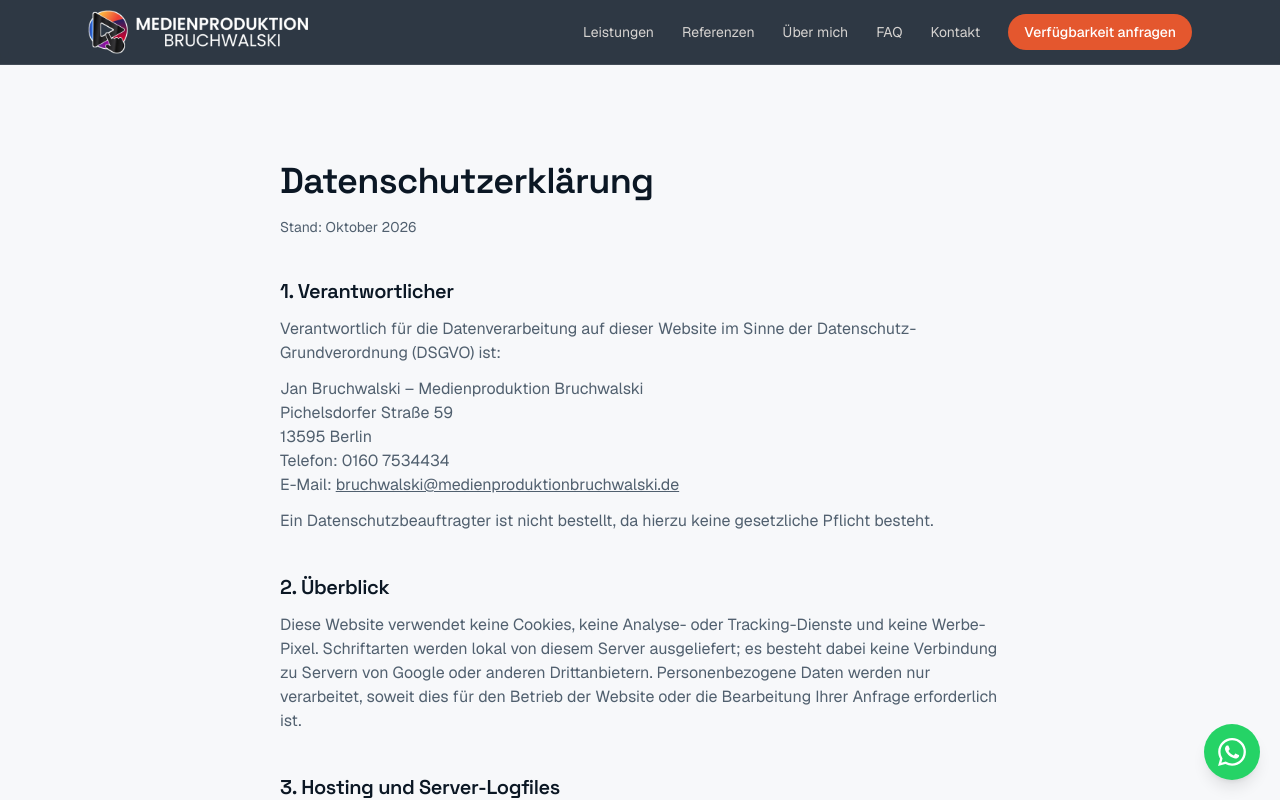
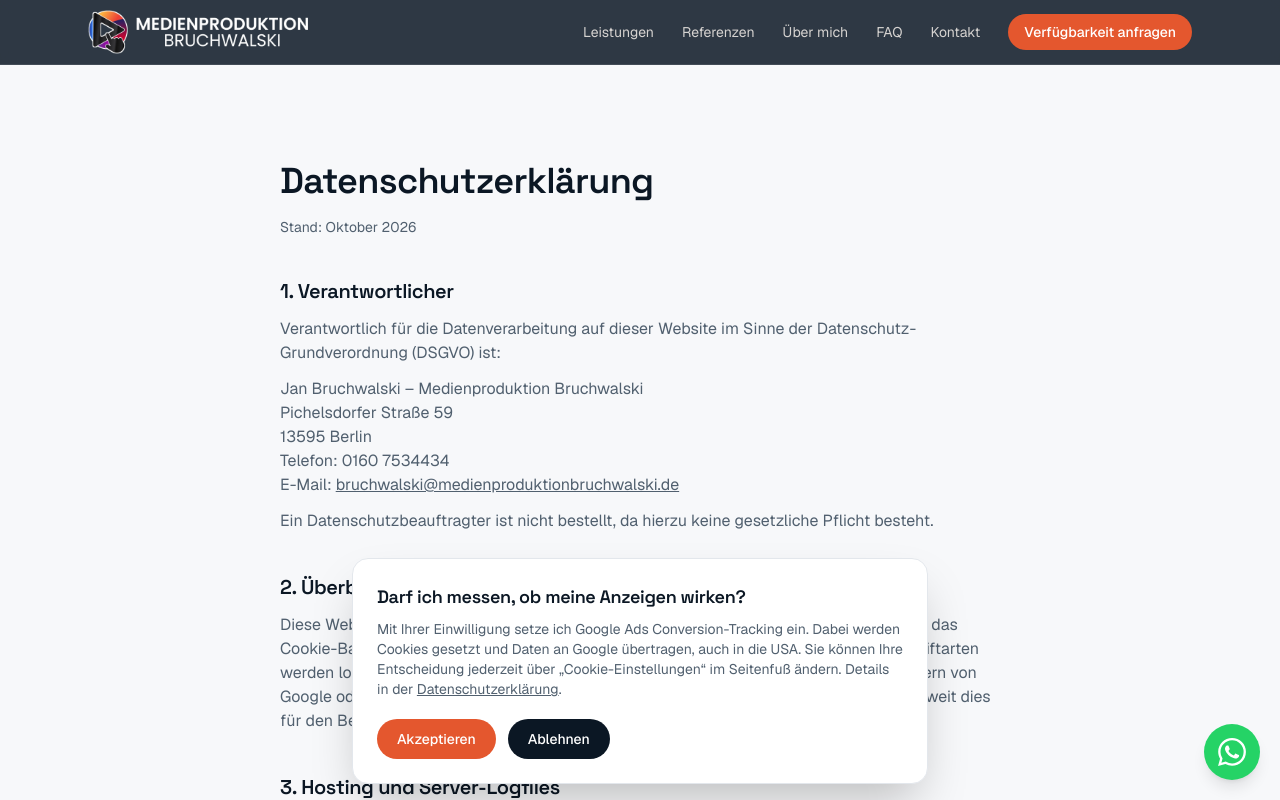
Before and after one commit to storybaseagency/mpb_website, a Next.js app: page /datenschutz in a window 1280 px wide. Shown: the top 800 px of the page. Built offline with nearby package versions, Linux system fonts and the light colour scheme.

Commit message:
Google Ads Conversion-ID eintragen
Co-Authored-By: Claude Opus 5.5 <noreply@anthropic.com>
Claude-Session: https://claude.ai/code/session_019znEikbm8xL2kZmJxngYCt

```diff
--- a/src/content/tracking.ts
+++ b/src/content/tracking.ts
@@ -1,6 +1,6 @@
 // Google Ads Conversion-Tracking. Leer = kein Tracking, kein Cookie-Banner.
 export const tracking = {
-  googleAdsId: "", // z. B. "AW-123456789"
+  googleAdsId: "AW-18306146694",
   conversions: {
     form: "", // Label der Conversion-Aktion „Kontaktformular“
     whatsapp: "", // Label „WhatsApp-Klick“
```
